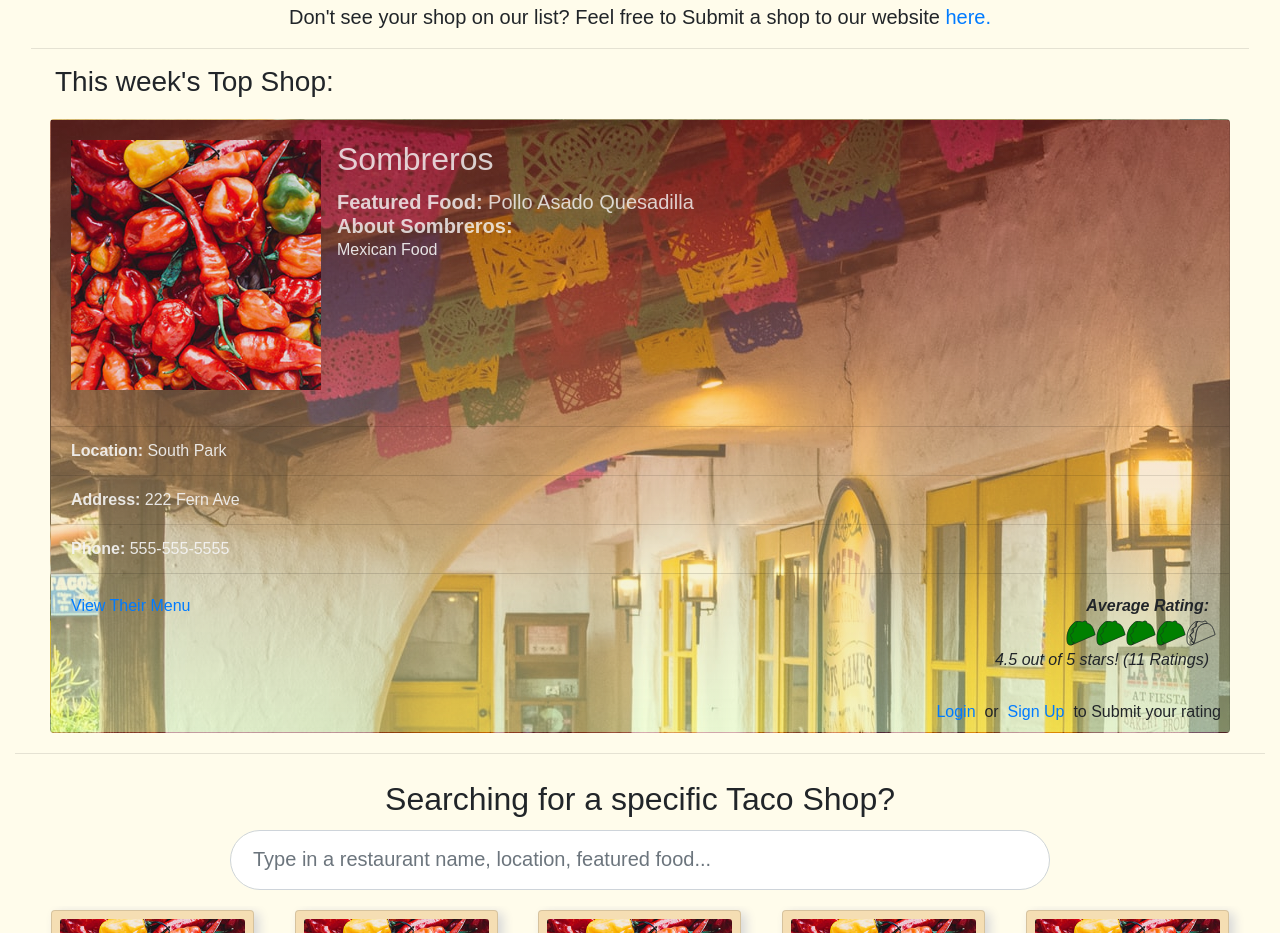
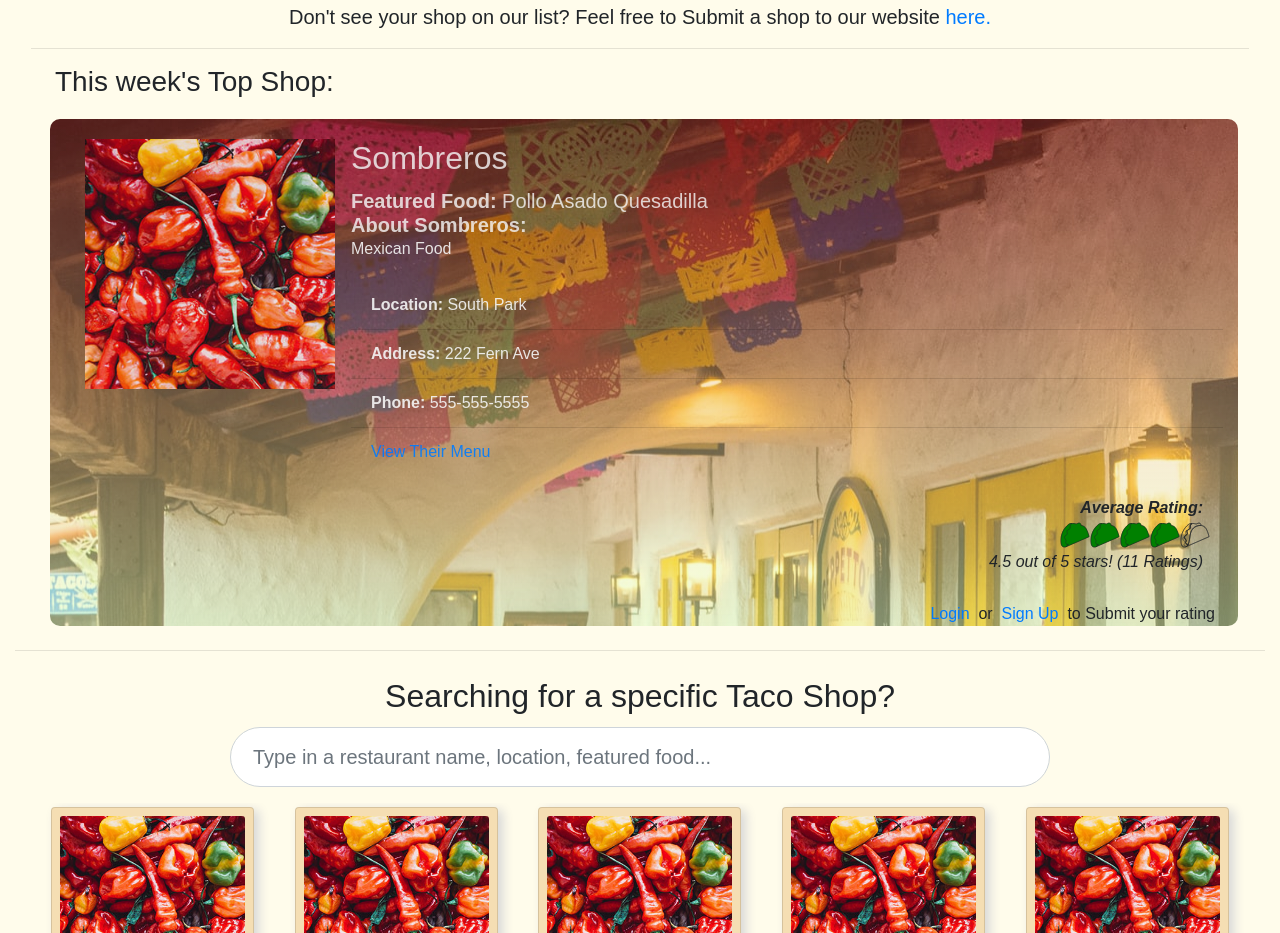
Before and after one commit to tvnames/BestMexSD, a React (Create React App) app in the folder client/: page / in a window 1280 px wide. Shown: the part 2664-3597 px from the top of the page. Built offline with nearby package versions, Linux system fonts and the light colour scheme; no server answers; a web font is replaced by a local one.

Commit message:
some styling updates

```diff
--- a/client/src/components/Card/FeaturedCard.js
+++ b/client/src/components/Card/FeaturedCard.js
@@ -70,7 +70,7 @@ function FeaturedCard({
   const auth = useAuth();
 
   return (
-    <div className="card m-1 featureCard" >
+    <div className="col-lg-12 m-1 featureCard" >
       <div className="card-body" id="boxText">
         <img src={src} alt={src} className="featured-img-control float-left mr-3" />
         <h2 className="card-title" id="boxText">{shopName}</h2>
@@ -95,16 +95,27 @@ function FeaturedCard({
           <strong>Phone: </strong>
           {phone}
         </li>
+        <li className="list-group-item" id="locationBox">
+          <a
+            href={menuURL}
+            className="card-link"
+            target="_blank"
+            rel="noreferrer noopener"
+          >
+            View Their Menu
+          </a>
+
+        </li>
       </ul>
       <div className="card-body d-flex">
-        <a
+        {/* <a
           href={menuURL}
           className="card-link"
           target="_blank"
           rel="noreferrer noopener"
         >
           View Their Menu
-        </a>
+        </a> */}
         <i className="ml-auto">
           <div class="d-flex justify-content-end" >
             <strong>Average Rating:</strong>
```
